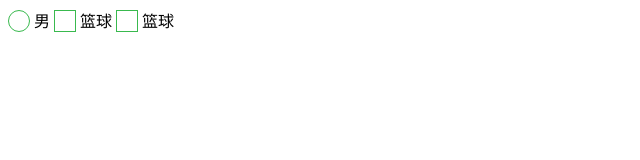
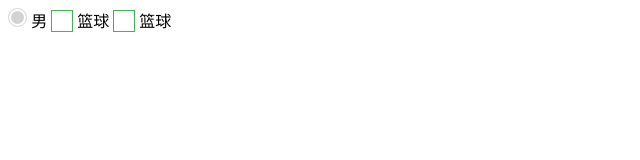
Before and after one commit to liyongleihf2006/form-pseudo-element, a plain HTML site: page index.html in a window 1280 px wide. Shown: the full height of the page, 0-640 px from the left. Drawn offline with Linux system fonts and the light colour scheme; files whose address does not match are found by name.

Commit message:
Update form-pseudo-element.css

```diff
--- a/form-pseudo-element.css
+++ b/form-pseudo-element.css
@@ -1,33 +1,36 @@
 /*单选框*/
-.pseudo-radio{
-    color: #39b94e;
-    width: 1em;
-    height: 1em;
-    padding: 2px;
-    border: 1px solid;
-    display: inline-block;
-    border-radius: 50%;
+.pseudo-radio,
+.pseudo-radio * {
+  box-sizing: border-box;
 }
-.pseudo-radio>input{
-    position: absolute;
-    margin: 0;
-    opacity: 0;
-    vertical-align: bottom;
+
+.pseudo-radio {
+  display: inline-flex;
 }
-.pseudo-radio>input+.pseudo-radio-container{
-    display: inline-block;
-    width: inherit;
-    height: inherit;
-    position: absolute;
-    border-radius: inherit;
-    transition: background-color .3s;
+
+.pseudo-radio>input {
+  position: absolute;
+  visibility: hidden;
 }
-.pseudo-radio>input:checked+.pseudo-radio-container{
-    background-color: currentColor;
+
+.pseudo-radio>input+.pseudo-radio-container {
+  --default-color: lightgray;
+  --active-color: green;
+  display: inline-block;
+  width: 1.2em;
+  height: 1.2em;
+  padding: 2px;
+  border-radius: 50%;
+  background-repeat: no-repeat;
+  background-clip: content-box;
+  background-color: var(--default-color);
+  border: 1px solid var(--default-color);
+  transition: border-color .2s, background-color .5s;
 }
-.pseudo-radio::after{
-    content:"r";
-    opacity: 0;
+
+.pseudo-radio>input:checked+.pseudo-radio-container {
+  background-color: var(--active-color);
+  border-color: var(--active-color);
 }
 /*复选框*/
 .pseudo-checkbox{
```
